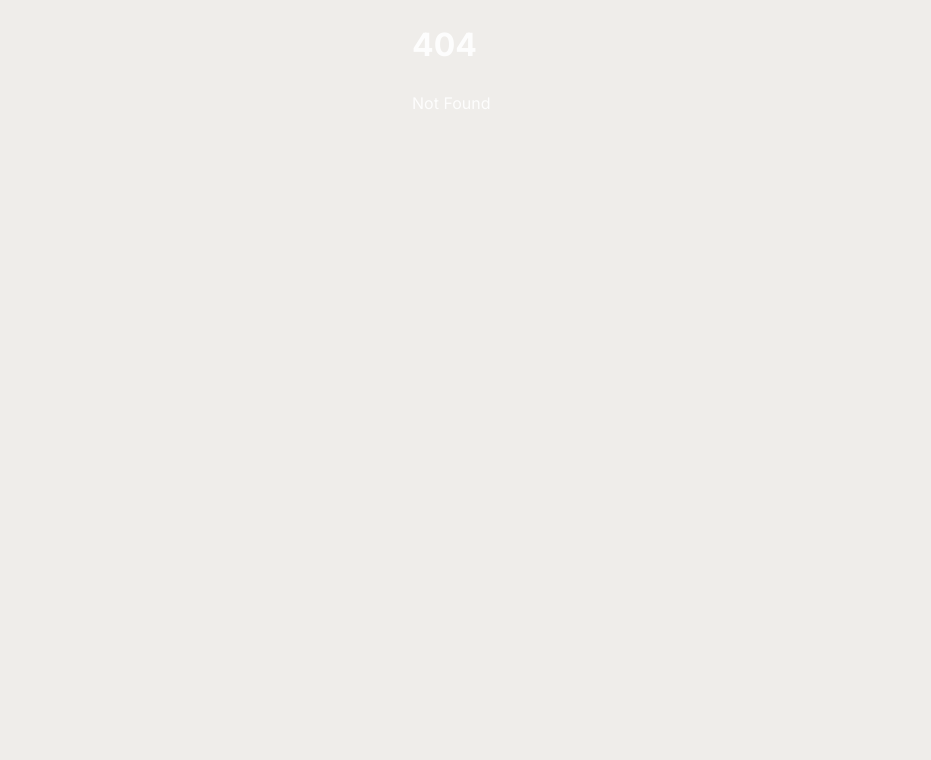
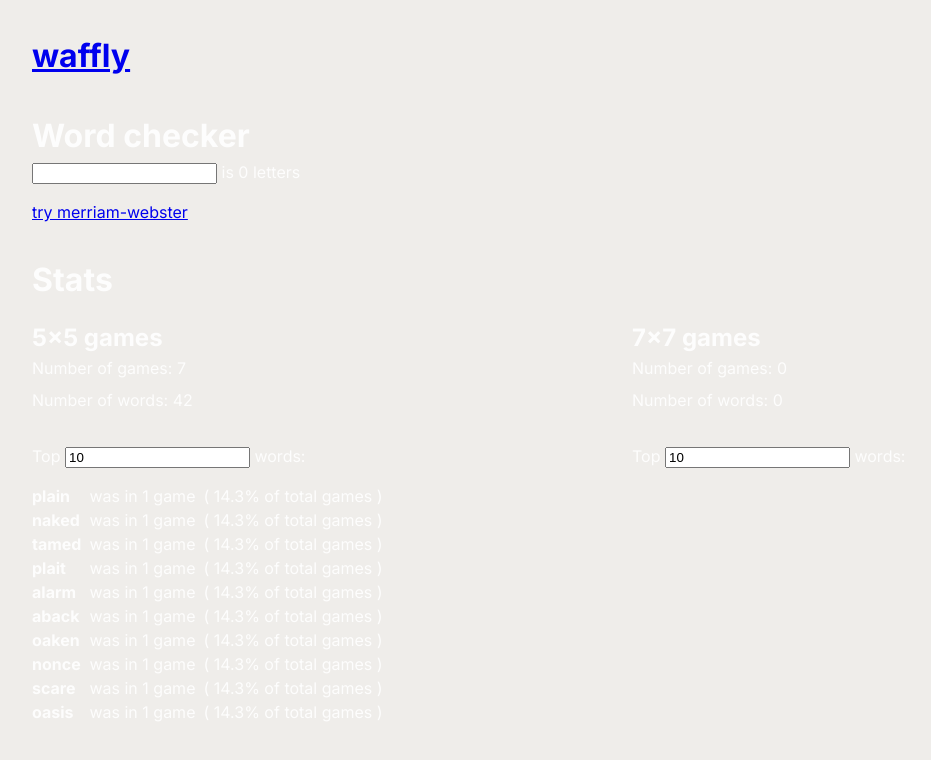
Before and after one commit to tkroo/waffly, a SvelteKit app: page /stats in a window 1280 px wide. Before the commit this address had no page. Shown: the top 760 px of the page, without its empty margins (8-939 px from the left). Built offline with nearby package versions, Linux system fonts and the light colour scheme.

Commit message:
stats page

```diff
--- a/package.json
+++ b/package.json
@@ -19,6 +19,7 @@
 		"@sveltejs/adapter-auto": "^4.0.0",
 		"@sveltejs/kit": "^2.16.0",
 		"@sveltejs/vite-plugin-svelte": "^5.0.0",
+		"@types/node": "^22.13.5",
 		"eslint": "^9.18.0",
 		"eslint-config-prettier": "^10.0.1",
 		"eslint-plugin-svelte": "^2.46.1",
--- /dev/null
+++ b/src/lib/components/GameStats.svelte
@@ -0,0 +1,71 @@
+<script>
+  let { title, games } = $props();
+  function countWordOccurrences(puzzles) {
+    const wordCounts = {}; // Initialize an empty object to store word counts
+    for (const puzzle of puzzles) { // Iterate through each puzzle object in the puzzles array
+      for (const word of puzzle.words) { // Iterate through each word in the 'words' array of the current puzzle
+        if (wordCounts[word]) { // Check if the word is already a key in the wordCounts object
+          wordCounts[word]++; // If it exists, increment the count
+        } else {
+          wordCounts[word] = 1; // If it doesn't exist, initialize the count to 1
+        }
+      }
+    }
+
+    return wordCounts; // Return the object containing word counts
+  }
+
+  function sortWordCountsDescending(wordCounts) {
+    // 1. Convert the wordCounts object to an array of [word, count] pairs
+    const entries = Object.entries(wordCounts);
+
+    // 2. Sort the array in descending order based on the count (the second element in each pair)
+    entries.sort(([, countA], [, countB]) => countB - countA);
+
+    // 3. (Optional) Convert the sorted array back to an object (if you need an object as output)
+    const sortedWordCounts = {};
+    for (const [word, count] of entries) {
+      sortedWordCounts[word] = count;
+    }
+
+    return sortedWordCounts; // Or return 'entries' if you just need the sorted array
+  }
+
+  let sortedWordCounts = $derived.by(() => (sortWordCountsDescending(countWordOccurrences(data.games))));
+  let howMany = $state(10);
+</script>
+
+
+<h2>{title}</h2>
+  <p>Number of games: {games.length}</p>
+  <p>Number of words: {games.reduce((acc, game) => acc + game.words.length, 0)}</p>
+
+
+  <div class="control"><label for="howMany">Top <input type="number" name="howMany" bind:value={howMany} size="4"> words:</label></div>
+
+
+  <div class="structure">
+    {#each Object.entries(sortWordCountsDescending(countWordOccurrences(games))).slice(0, howMany) as [word, count]}
+    <strong>{word}</strong> <span>was in {count} game{count>1 ? 's' : ''}</span> <span>( {((count / games.length) * 100).toFixed(1)}% of total games )</span>
+    {/each}
+  </div>
+
+
+<style>
+  .structure {
+    margin: 1rem auto 3rem auto;
+    display: grid;
+    grid-template-columns: repeat(3, fit-content(35%));
+    column-gap: 0.5em;
+  }
+  h2 {
+    margin: 1rem 0 0 0;
+    font-size: 1.5rem;
+  }
+  p {
+    margin: 0 0 0.5rem 0;
+  }
+  .control {
+    margin-top: 2rem;
+  }
+</style>
--- a/src/routes/+layout.svelte
+++ b/src/routes/+layout.svelte
@@ -7,6 +7,6 @@
   <title>waffly</title>
 </svelte:head>
 
-<main class:cb={myBools.highContrast}>
+<div class:cb={myBools.highContrast}>
   {@render children()}
-</main>
+</div>
--- a/src/routes/api/write-data/+server.ts
+++ b/src/routes/api/write-data/+server.ts
@@ -8,9 +8,13 @@ export const POST: RequestHandler = async ({ request }) => {
     try {
       let existingData = await fs.readFile(filePath, 'utf-8');
       let newData = JSON.parse(existingData);
-      newData.push(data);
+      if(!newData.map((gamedata: { words: string[]; rot13string: string; }) => gamedata.rot13string).includes(data.rot13string)) {
+        newData.push(data);
         await fs.writeFile(filePath, JSON.stringify(newData, null, 2), 'utf-8');
         return json({ message: 'Data written to file successfully!' }, { status: 200 });
+      } else {
+        return json({ message: 'rot13string already exists' }, { status: 200 });
+      }
     } catch (error) {
          console.error('Error writing to file:', error);
          return json({ message: 'Failed to write data to file.' }, { status: 500 });
--- /dev/null
+++ b/src/routes/stats/+page.server.ts
@@ -0,0 +1,10 @@
+import fs from 'node:fs/promises';
+const filePath = 'static/gamesdata/games.json';
+
+export const load = async ({ }) => {
+  const data = fs.readFile(filePath, 'utf-8');
+  const fileData = await data;
+  return {
+    games: JSON.parse(fileData),
+  };
+};
--- /dev/null
+++ b/src/routes/stats/+page.svelte
@@ -0,0 +1,76 @@
+<script lang="ts">
+  import { wordlist_5 } from "$lib/wordlist_5.js";
+  import { wordlist_7 } from "$lib/wordlist_7.js";
+  import GameStats from "$lib/components/GameStats.svelte";
+
+  let { data } = $props();
+
+  let games_5_letters = $derived.by(() => data.games.filter(game => game.words.length == 6));
+  let games_7_letters = $derived.by(() => data.games.filter(game => game.words.length == 8));
+
+  let testword = $state('');
+
+  const inWordList = $derived.by((): boolean => {
+    return wordlist_5.includes(testword) || wordlist_7.includes(testword);
+  })
+</script>
+
+<div class="wrapper">
+  <h1><a href="/">waffly</a></h1>
+  <section>
+    <h1>Word checker</h1>
+    <label for="length"><input type="text" name="length" bind:value={testword}> is <span class:green={testword.length == 7 || testword.length == 5}>{testword.length} letters</span>
+      {#if testword.length == 5 || testword.length == 7}
+      and <strong>{testword}</strong> <span class="{inWordList ? 'green' : 'red'}">{inWordList ? 'IS' : 'IS NOT'}</span> in the wordlist.
+      {/if}
+    </label>
+    <p>
+      <a href={`https://www.merriam-webster.com/dictionary/${testword}`} target="merriamwebster">try merriam-webster</a>
+    </p>
+  </section>
+
+  <section>
+    <h1>Stats</h1>
+    <div class="row">
+      <div class="col">
+        <GameStats title="5x5 games" games={games_5_letters} />
+      </div>
+
+      <div class="col">
+        <GameStats title="7x7 games" games={games_7_letters} />
+      </div>
+    </div>
+  </section>
+</div>
+
+
+<style>
+  .wrapper {
+    margin: 2rem auto;
+    max-width: 1200px;
+  }
+  /* .full-width-breakout {
+    margin: 4em -100%;
+    margin: 4em calc(50% - 50vw);
+    padding: 0 16rem;
+  } */
+
+  h1 {
+    margin: 2rem 0 0 0;
+    font-size: 2rem;
+  }
+  .row {
+    display: flex;
+    justify-content: space-between;
+  }
+  .col {
+    flex: 1;
+    /* border: 1px dashed darkcyan; */
+  }
+  .green {
+    color: var(--ccolor);
+  }
+  .red {
+    color: #ea0029;
+  }
+</style>
--- /dev/null
+++ b/static/gamesdata/games.json
@@ -0,0 +1,79 @@
+[
+  {
+    "words": [
+      "plain",
+      "naked",
+      "tamed",
+      "plait",
+      "alarm",
+      "aback"
+    ],
+    "rot13string": "5cynvaanxrqgnzrqcynvgnyneznonpx"
+  },
+  {
+    "words": [
+      "oaken",
+      "nonce",
+      "scare",
+      "oasis",
+      "koala",
+      "swain"
+    ],
+    "rot13string": "5bnxraabaprfpnerbnfvfxbnynfjnva"
+  },
+  {
+    "words": [
+      "frost",
+      "their",
+      "enter",
+      "flare",
+      "ought",
+      "argue"
+    ],
+    "rot13string": "5sebfggurveragresynerbhtugnethr"
+  },
+  {
+    "words": [
+      "maize",
+      "earth",
+      "latch",
+      "mural",
+      "input",
+      "riper"
+    ],
+    "rot13string": "5znvmrrneguyngpuzhenyvachgevcre"
+  },
+  {
+    "words": [
+      "owing",
+      "godly",
+      "mercy",
+      "opium",
+      "idler",
+      "idled"
+    ],
+    "rot13string": "5bjvattbqylzreplbcvhzvqyrevqyrq"
+  },
+  {
+    "words": [
+      "alert",
+      "torch",
+      "conch",
+      "antic",
+      "eaten",
+      "tutor"
+    ],
+    "rot13string": "5nyreggbepupbapunagvprngraghgbe"
+  },
+  {
+    "words": [
+      "ankle",
+      "eight",
+      "overt",
+      "audio",
+      "knife",
+      "doing"
+    ],
+    "rot13string": "5naxyrrvtugbiregnhqvbxavsrqbvat"
+  }
+]
--- a/static/style.css
+++ b/static/style.css
@@ -1,5 +1,6 @@
 html {
   box-sizing: border-box;
+  padding-left: calc(100vw - 100%);
 }
 
 *, *:before, *:after {
@@ -48,6 +49,7 @@ body {
   padding: 0;
   /* font-family: Inter, system-ui, Avenir, Helvetica, Arial, sans-serif; */
   font-family: "Inter", sans-serif;
+  scrollbar-gutter: stable both-edges;
 }
 
 main {
```
Also changed, not shown: src/routes/+page.svelte (+24 -0 lines), 1 other file (tests, documents, lock files or other folders).
